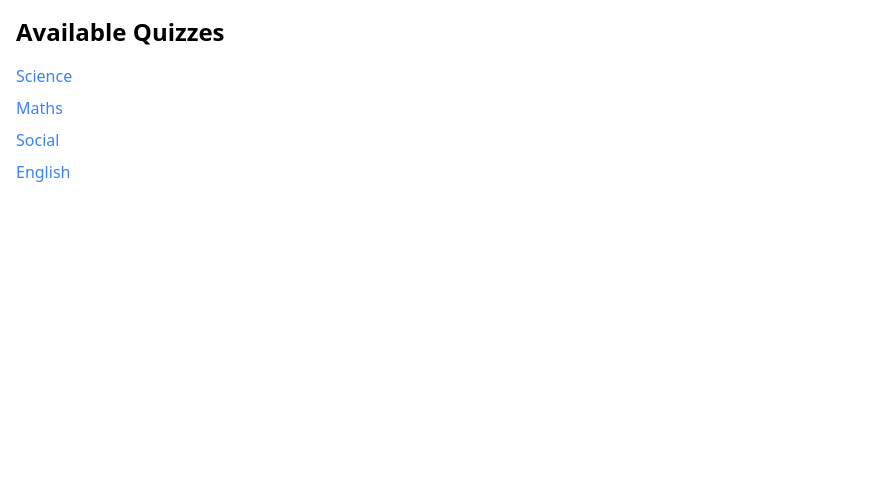
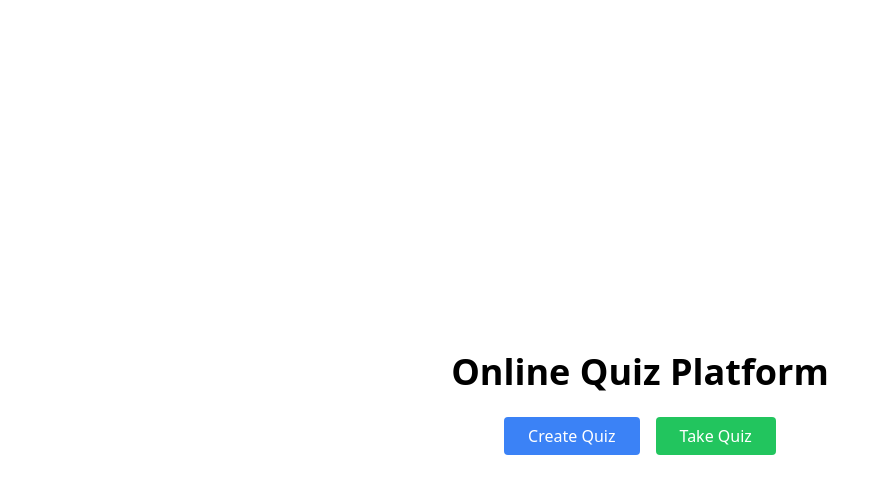
Before and after one commit to sreenidhi1712/GyanGrove-frontend-developer-intern-assignment, a React (Vite) app: page / in a window 1280 px wide. Shown: the top 494 px of the page, without its empty margins (0-874 px from the left). Built offline with nearby package versions, Linux system fonts and the light colour scheme.

Commit message:
everything working fine ,next is login part

```diff
--- a/src/App.jsx
+++ b/src/App.jsx
@@ -5,6 +5,7 @@ import ResultAnalysis from './components/ResultAnalysis';
 import QuizList from './components/QuizList';
 import { Provider } from 'react-redux';
 import store from './store';
+import Home from './components/Home';
 
 const App = () => {
   return (
@@ -14,7 +15,8 @@ const App = () => {
         <Route path="/create" element={<QuizCreation />} />
         <Route path="/quiz/:id" element={<QuizTaking />} />
         <Route path="/results/:id" element={<ResultAnalysis />} />
-        <Route path="/" element={<QuizList />} />
+        <Route path="/quizlist" element={<QuizList />} />
+        <Route path="/" element={<Home/>} />
       </Routes>
     </Router>
     </Provider>
--- a/src/components/Home.jsx
+++ b/src/components/Home.jsx
@@ -6,13 +6,13 @@ const Home = () => {
       <h1 className="text-4xl font-bold mb-8">Online Quiz Platform</h1>
       <div className="space-x-4">
         <Link
-          to="/create-quiz"
+          to="/create"
           className="px-6 py-2 bg-blue-500 text-white rounded hover:bg-blue-700"
         >
           Create Quiz
         </Link>
         <Link
-          to="/take-quiz"
+          to="/quizlist"
           className="px-6 py-2 bg-green-500 text-white rounded hover:bg-green-700"
         >
           Take Quiz
--- a/src/components/QuizCreation.jsx
+++ b/src/components/QuizCreation.jsx
@@ -9,7 +9,7 @@ const QuizCreation = () => {
 
   const navigate = useNavigate();
   const [quiz, setQuiz] = useState({
-    id: Date.now(),
+    id:'',
     name:'',
     questions: [
       {
@@ -88,7 +88,7 @@ const QuizCreation = () => {
         <input
           type="text"
           value={quiz.name}
-          onChange={(e) => setQuiz({ ...quiz, name: e.target.value })}
+          onChange={(e) => setQuiz({ ...quiz, name: e.target.value,id : `${e.target.value} ${Date.now()}` })}
           className="shadow appearance-none border rounded w-full py-2 px-3 text-gray-700 leading-tight focus:outline-none focus:shadow-outline"
         />
       </div>
```
